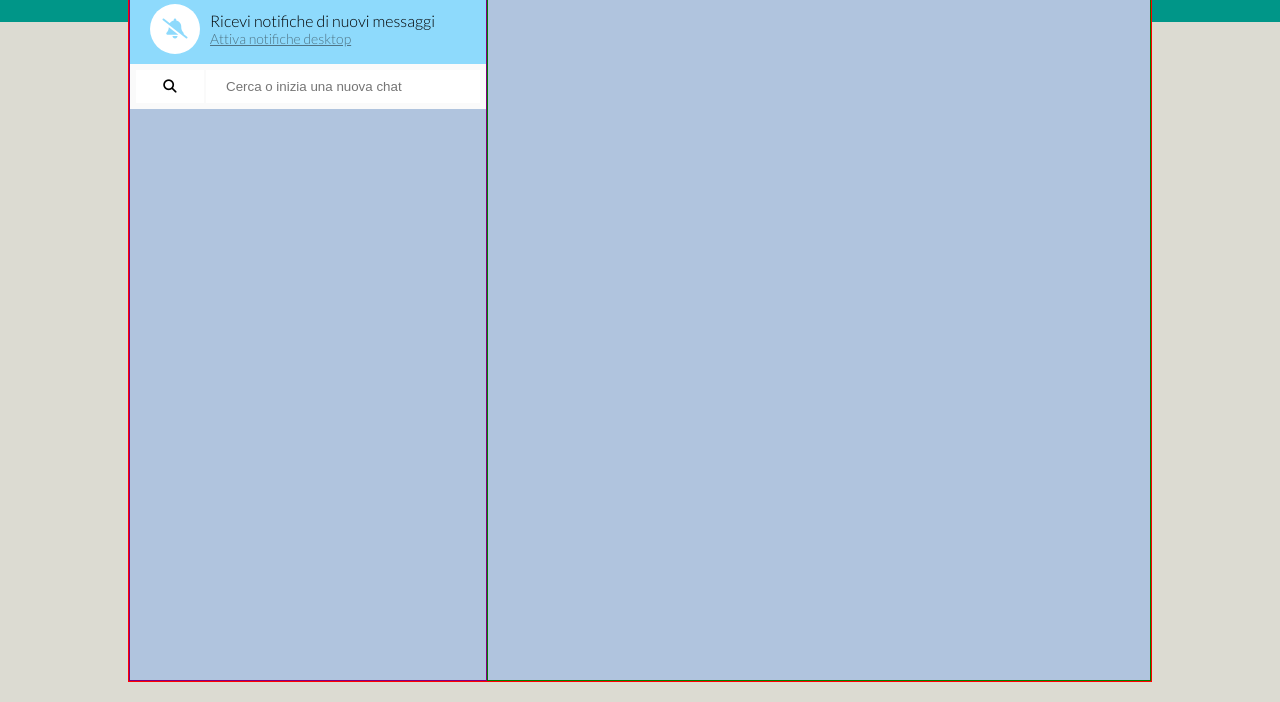
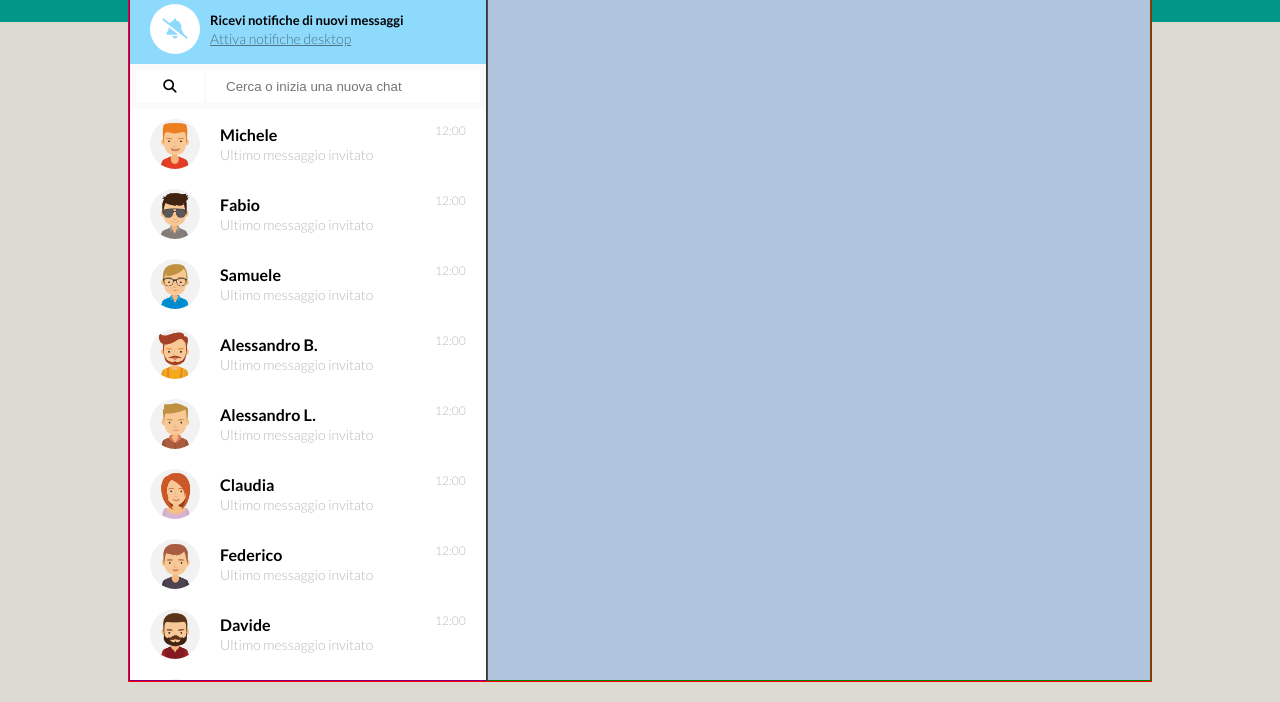
Before and after one commit to JohnQuimson/vue-boolzapp, a plain HTML site: page milestone1/index.html in a window 1280 px wide. Shown: the part 98-800 px from the top of the page. Drawn offline with nearby package versions, Linux system fonts and the light colour scheme.

Commit message:
feat: contacts list

```diff
--- a/milestone1/css/style.css
+++ b/milestone1/css/style.css
@@ -26,6 +26,8 @@ body {
   width: 35%;
   height: 100%;
   border: 1px solid purple;
+  display: flex;
+  flex-direction: column;
 }
 
 .right-section {
@@ -43,7 +45,7 @@ LEFT SECTION
   align-items: center;
   justify-content: space-between;
   padding: 10px 20px;
-  background-color: darkolivegreen;
+  background-color: #eaeaea;
 }
 
 /* profile */
@@ -56,6 +58,7 @@ LEFT SECTION
 
 .cont-foto img {
   height: 100%;
+  object-fit: cover;
 }
 
 .profile-left {
@@ -67,6 +70,7 @@ LEFT SECTION
 .info-profilo {
   display: flex;
   flex-direction: column;
+  gap: 2px;
 }
 
 .icons-myprofile {
@@ -104,9 +108,9 @@ LEFT SECTION
   color: #8edafc;
 }
 
-.notif-title {
-  font-size: 12px;
-  font-weight: 800; /* sistemare font weight*/
+#notif-title {
+  font-size: 13px;
+  font-weight: 600;
 }
 
 .notifications a {
@@ -140,3 +144,36 @@ LEFT SECTION
 .cont-search input::placeholder {
   padding-left: 20px;
 }
+
+/* contacts */
+.contact-list-section {
+  background-color: #ffffff;
+  display: flex;
+  flex-direction: column;
+  flex-grow: 1;
+  overflow: hidden;
+}
+
+.contact-list-section ul {
+  /* display: flex;
+  flex-direction: column;
+  flex-grow: 1; */
+  list-style-type: none;
+  overflow-y: scroll;
+}
+
+.contact-list-section ul li {
+  padding: 10px 20px;
+  display: flex;
+  justify-content: space-between;
+}
+
+#last-message {
+  font-size: 14px;
+  color: #b6b9bb;
+}
+
+.profile-time span {
+  font-size: 12px;
+  color: #b6b9bb;
+}
--- a/milestone1/index.html
+++ b/milestone1/index.html
@@ -74,13 +74,84 @@
             </div>
           </div>
           <!-- Contacts list -->
+          <div class="contact-list-section">
+            <!-- Profile -->
+            <ul>
+              <li v-for="(contact, index) in contacts">
+                <div class="profile-left">
+                  <div class="cont-foto">
+                    <img
+                      :src="`.${contact.avatar}`"
+                      :alt="`foto di ${contact.name}`"
+                    />
+                  </div>
+                  <div class="info-profilo">
+                    <strong>{{ contact.name }}</strong>
+                    <p id="last-message">Ultimo messaggio invitato</p>
+                  </div>
+                </div>
+                <div class="profile-time">
+                  <span>12:00</span>
+                </div>
+              </li>
+              <!-- PROVA -->
+              <li>
+                <div class="profile-left">
+                  <div class="cont-foto">
+                    <img src="../img/avatar_io.jpg" alt="prova" />
+                  </div>
+                  <div class="info-profilo">
+                    <strong>Prova</strong>
+                    <p id="last-message">Prova</p>
+                  </div>
+                </div>
+                <div class="profile-time">
+                  <span>Prova</span>
+                </div>
+              </li>
+              <li>
+                <div class="profile-left">
+                  <div class="cont-foto">
+                    <img src="../img/avatar_io.jpg" alt="prova" />
+                  </div>
+                  <div class="info-profilo">
+                    <strong>Prova</strong>
+                    <p id="last-message">Prova</p>
+                  </div>
+                </div>
+                <div class="profile-time">
+                  <span>Prova</span>
+                </div>
+              </li>
+              <li>
+                <div class="profile-left">
+                  <div class="cont-foto">
+                    <img src="../img/avatar_io.jpg" alt="prova" />
+                  </div>
+                  <div class="info-profilo">
+                    <strong>Prova</strong>
+                    <p id="last-message">Prova</p>
+                  </div>
+                </div>
+                <div class="profile-time">
+                  <span>Prova</span>
+                </div>
+              </li>
+              <!-- PROVA -->
+            </ul>
+          </div>
         </div>
         <!-- RIGHT SECTION -->
         <div class="right-section">ciao</div>
       </div>
     </div>
+
     <!-- Vue -->
     <script src="https://unpkg.com/vue@3/dist/vue.global.js"></script>
     <!-- Vue -->
+
+    <!-- My JS -->
+    <script src="js/main.js"></script>
+    <!-- My JS -->
   </body>
 </html>
--- a/milestone1/js/main.js
+++ b/milestone1/js/main.js
@@ -28,6 +28,7 @@ createApp({
             },
           ],
         },
+
         {
           name: 'Fabio',
           avatar: './img/avatar_2.jpg',
```
